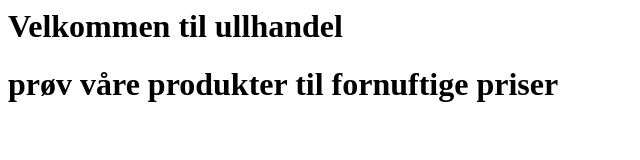
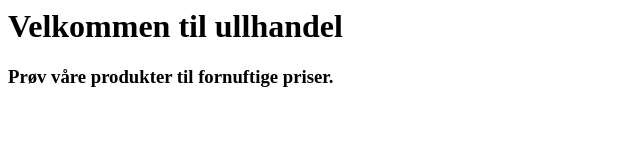
Before and after one commit to krollebjorn/ullhandel.no, a plain HTML site: page index.html in a window 1280 px wide. Shown: the whole page, without its empty margins (0-640 px from the left). Drawn offline with Linux system fonts and the light colour scheme.

Commit message:
Update index.html
Testing h3 tag

```diff
--- a/index.html
+++ b/index.html
@@ -3,7 +3,7 @@
     <title>Ull er best</title>
   </head>
   <body>
-  <h1>Velkommen til ullhandel</h1>
-    <h1>prøv våre produkter til fornuftige priser</h1>
+    <h1>Velkommen til ullhandel</h1>
+    <h3>Prøv våre produkter til fornuftige priser.</h3>
   </body>
 </html>
```
